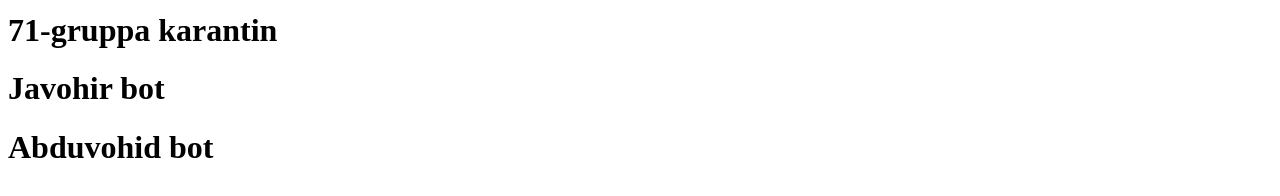
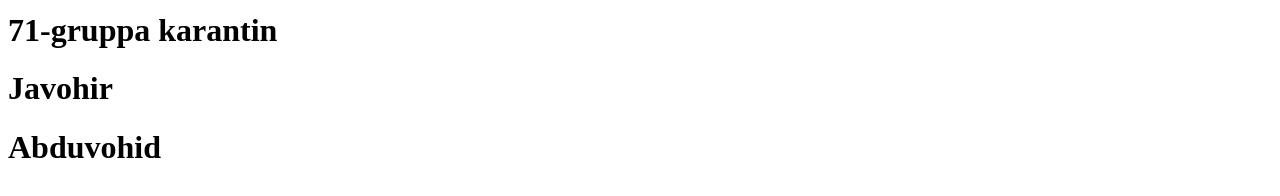
Before and after one commit to group6713/evos, a plain HTML site: page index.html in a window 1280 px wide. Shown: the part 302-498 px from the top of the page. Drawn offline with Linux system fonts and the light colour scheme.

Commit message:
Update index.html

```diff
--- a/index.html
+++ b/index.html
@@ -19,8 +19,8 @@
 <h1>Navro'z bot</h1>
 <h1>Farrux aqlli bola</h1>
 <h1>71-gruppa karantin</h1>
-<h1>Javohir bot</h1>
-<h1>Abduvohid bot</h1>
+<h1>Javohir </h1>
+<h1>Abduvohid </h1>
 
 
 
```
